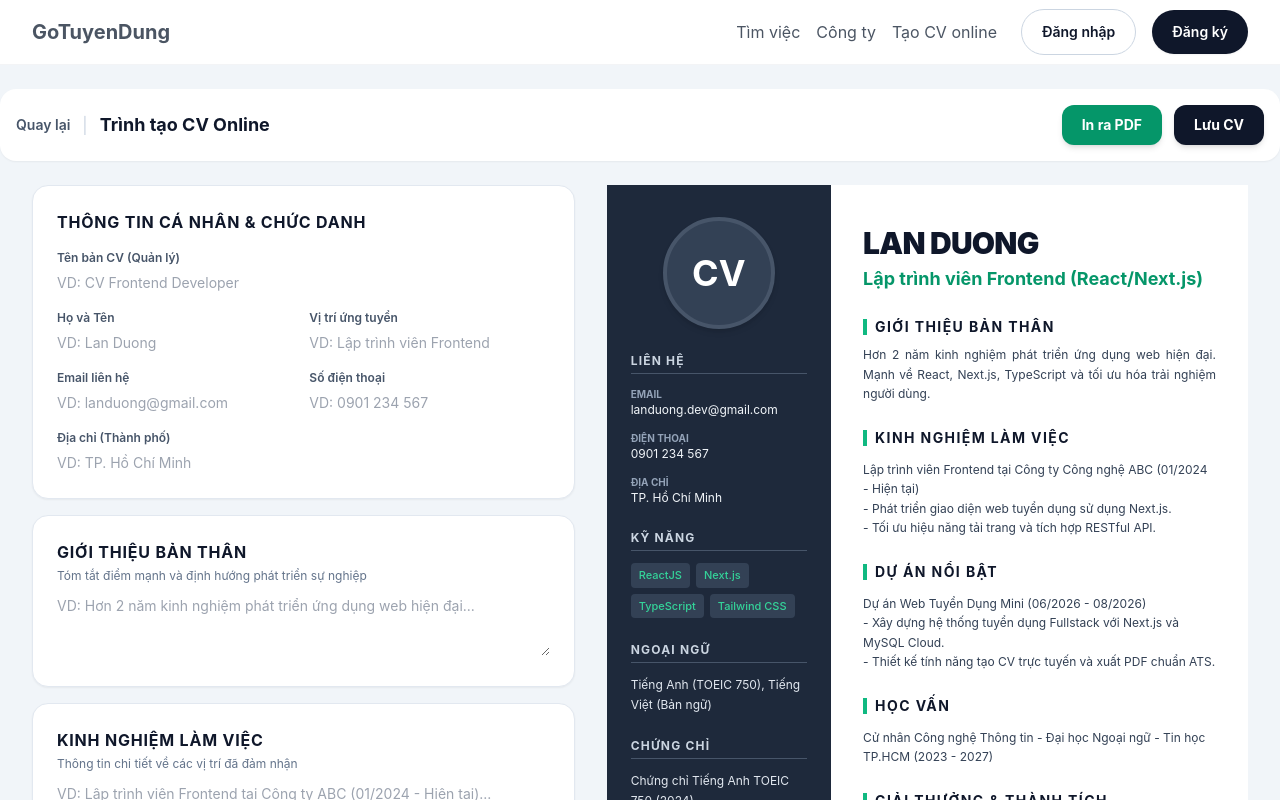
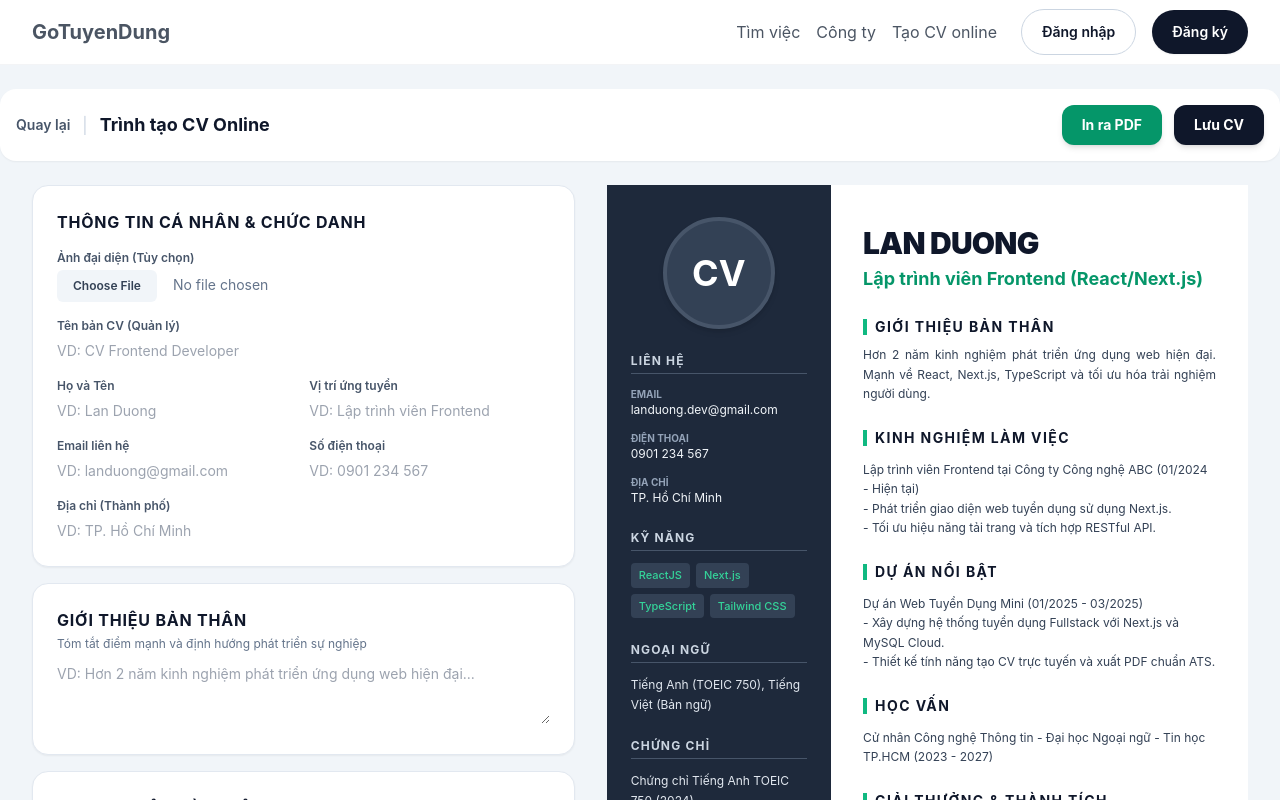
Before and after one commit to Lan1902/WebTuyenDung-Frontend, a Next.js app in the folder frontend/: page /create-resume in a window 1280 px wide. Shown: the top 800 px of the page. Built offline with nearby package versions, Linux system fonts and the light colour scheme.

Commit message:
Cập nhật

```diff
--- a/frontend/src/app/companies/page.tsx
+++ b/frontend/src/app/companies/page.tsx
@@ -34,7 +34,7 @@ export default function CompaniesPage() {
 
   const filteredCompanies = companies.filter(company => {
     const matchesSearch = company.name.toLowerCase().includes(searchTerm.toLowerCase()) ||
-                         company.industry.toLowerCase().includes(searchTerm.toLowerCase());
+                          company.industry.toLowerCase().includes(searchTerm.toLowerCase());
     const matchesIndustry = !selectedIndustry || company.industry === selectedIndustry;
     const matchesLocation = !selectedLocation || company.location === selectedLocation;
     const matchesSize = !selectedSize || company.size === selectedSize;
@@ -50,11 +50,11 @@ export default function CompaniesPage() {
 
   return (
     <div className="min-h-screen bg-gray-50 dark:bg-gray-900 py-8">
-      {/* Header */}
-      <div className="bg-gradient-to-r from-blue-600 to-blue-700 text-white py-12 dark:from-blue-800 dark:to-blue-900">
+      {/* Header đã bỏ màu xanh, text tự động đổi màu theo theme */}
+      <div className="py-12">
         <div className="max-w-7xl mx-auto px-4 sm:px-6 lg:px-8">
-          <h1 className="text-4xl font-bold mb-4">{t('companies.viewAll')}</h1>
-          <p className="text-xl">{t('companies.description')}</p>
+          <h1 className="text-4xl font-bold mb-4 text-gray-900 dark:text-white">{t('companies.viewAll')}</h1>
+          <p className="text-xl text-gray-600 dark:text-gray-300">{t('companies.description')}</p>
         </div>
       </div>
 
@@ -141,7 +141,7 @@ export default function CompaniesPage() {
             {filteredCompanies.map((company) => (
               <div
                 key={company.id}
-                className="card-surface p-6 hover:shadow-lg transition"
+                className="card-surface bg-white p-6 rounded-lg hover:shadow-lg transition"
               >
                 <div className="flex items-center mb-4">
                   <img
@@ -153,13 +153,15 @@ export default function CompaniesPage() {
                     }}
                   />
                   <div>
-                    <h3 className="text-xl font-bold text-gray-900 dark:text-white">{company.name}</h3>
-                    <p className="text-gray-600 dark:text-gray-300 text-sm">{company.industry}</p>
+                    {/* Bỏ các class dark:text-... để chữ luôn đậm trên nền trắng */}
+                    <h3 className="text-xl font-bold text-gray-900">{company.name}</h3>
+                    <p className="text-gray-600 font-medium text-sm">{company.industry}</p>
                   </div>
                 </div>
-                <p className="text-gray-600 dark:text-gray-300 text-sm mb-2">📍 {company.location}</p>
-                <p className="text-gray-500 dark:text-gray-400 text-sm mb-4">👥 {company.size}</p>
-                <p className="text-gray-700 dark:text-gray-300 text-sm mb-4 line-clamp-2">{company.description}</p>
+                {/* Đổi màu chữ sang xám đậm (gray-700/800) để nổi bật trên nền trắng */}
+                <p className="text-gray-700 text-sm mb-2">📍 {company.location}</p>
+                <p className="text-gray-700 text-sm mb-4">👥 {company.size}</p>
+                <p className="text-gray-800 text-sm mb-4 line-clamp-2">{company.description}</p>
                 <a
                   href={company.website}
                   target="_blank"
--- a/frontend/src/app/create-resume/page.tsx
+++ b/frontend/src/app/create-resume/page.tsx
@@ -9,7 +9,7 @@ export default function CreateResumePage() {
   const router = useRouter();
   const [loading, setLoading] = useState(false);
 
-  // DỮ LIỆU GỐC ĐỂ TRỐNG HOÀN TOÀN
+  // DỮ LIỆU GỐC ĐỂ TRỐNG
   const [formData, setFormData] = useState({
     title: "",
     fullName: "",
@@ -27,6 +27,9 @@ export default function CreateResumePage() {
     awards: "",
   });
 
+  // State lưu trữ ảnh đại diện
+  const [avatarUrl, setAvatarUrl] = useState<string | null>(null);
+
   const componentRef = useRef<HTMLDivElement>(null);
   const [isExporting, setIsExporting] = useState(false);
 
@@ -43,6 +46,18 @@ export default function CreateResumePage() {
 
   const handleChange = (e: React.ChangeEvent<HTMLInputElement | HTMLTextAreaElement>) => {
     setFormData({ ...formData, [e.target.name]: e.target.value });
+  };
+
+  // Hàm xử lý khi người dùng chọn ảnh
+  const handleImageUpload = (e: React.ChangeEvent<HTMLInputElement>) => {
+    const file = e.target.files?.[0];
+    if (file) {
+      const reader = new FileReader();
+      reader.onloadend = () => {
+        setAvatarUrl(reader.result as string);
+      };
+      reader.readAsDataURL(file);
+    }
   };
 
   const handleSubmit = async (e: React.FormEvent) => {
@@ -137,7 +152,7 @@ export default function CreateResumePage() {
 
         <div className="container-page mx-auto grid gap-8 lg:grid-cols-[1.1fr_1.3fr] items-start">
 
-          {/* ================= CỘT TRÁI: FORM (SỬ DỤNG PLACEHOLDER) ================= */}
+          {/* ================= CỘT TRÁI: FORM ================= */}
           <div className="space-y-4 print-hidden">
 
             <div className="rounded-2xl bg-white p-6 shadow-sm border border-slate-200 dark:bg-gray-800 dark:border-gray-700">
@@ -145,6 +160,18 @@ export default function CreateResumePage() {
                 Thông tin cá nhân & Chức danh
               </h2>
               <div className="space-y-4">
+
+                {/* NÚT TẢI ẢNH ĐẠI DIỆN MỚI THÊM VÀO */}
+                <div>
+                  <label className="block text-xs font-semibold text-slate-600 dark:text-slate-300 mb-1">Ảnh đại diện (Tùy chọn)</label>
+                  <input
+                    type="file"
+                    accept="image/*"
+                    onChange={handleImageUpload}
+                    className="w-full text-sm text-slate-500 file:mr-4 file:py-2 file:px-4 file:rounded-md file:border-0 file:text-xs file:font-semibold file:bg-slate-100 file:text-slate-700 hover:file:bg-slate-200 dark:file:bg-slate-700 dark:file:text-slate-300 cursor-pointer"
+                  />
+                </div>
+
                 <div>
                   <label className="block text-xs font-semibold text-slate-600 dark:text-slate-300 mb-1">Tên bản CV (Quản lý)</label>
                   <input type="text" name="title" value={formData.title} onChange={handleChange} placeholder="VD: CV Frontend Developer" className="w-full input-base text-sm dark:bg-gray-700 dark:text-white" />
@@ -251,10 +278,19 @@ export default function CreateResumePage() {
             >
               <div className="flex w-[35%] flex-col gap-6 bg-slate-800 p-6 text-slate-100 print:bg-slate-800 print:text-white">
 
+                {/* HIỂN THỊ AVATAR HOẶC VÒNG TRÒN MẶC ĐỊNH */}
                 <div className="flex justify-center pt-2">
-                  <div className="flex h-28 w-28 items-center justify-center rounded-full border-4 border-slate-600 bg-slate-700 text-4xl font-bold uppercase text-white shadow-md">
-                    {formData.fullName ? formData.fullName.charAt(0) : "CV"}
-                  </div>
+                  {avatarUrl ? (
+                    <img
+                      src={avatarUrl}
+                      alt="Avatar"
+                      className="h-28 w-28 rounded-full object-cover border-4 border-slate-600 shadow-md bg-white"
+                    />
+                  ) : (
+                    <div className="flex h-28 w-28 items-center justify-center rounded-full border-4 border-slate-600 bg-slate-700 text-4xl font-bold uppercase text-white shadow-md">
+                      {formData.fullName ? formData.fullName.charAt(0) : "CV"}
+                    </div>
+                  )}
                 </div>
 
                 <section>
@@ -347,7 +383,7 @@ export default function CreateResumePage() {
                     Dự án nổi bật
                   </h3>
                   <div className="text-xs leading-relaxed text-slate-700 whitespace-pre-wrap">
-                    {formData.projects || "Dự án Web Tuyển Dụng Mini (06/2026 - 08/2026)\n- Xây dựng hệ thống tuyển dụng Fullstack với Next.js và MySQL Cloud.\n- Thiết kế tính năng tạo CV trực tuyến và xuất PDF chuẩn ATS."}
+                    {formData.projects || "Dự án Web Tuyển Dụng Mini (01/2025 - 03/2025)\n- Xây dựng hệ thống tuyển dụng Fullstack với Next.js và MySQL Cloud.\n- Thiết kế tính năng tạo CV trực tuyến và xuất PDF chuẩn ATS."}
                   </div>
                 </section>
 
--- a/frontend/src/app/jobs/page.tsx
+++ b/frontend/src/app/jobs/page.tsx
@@ -305,7 +305,8 @@ export default function JobsPage() {
                       <span className="chip">{job.experienceLevel}</span>
                     </div>
                     <h3 className="mt-4 text-xl font-bold text-slate-950">{job.title}</h3>
-                    <p className="mt-2 text-sm text-slate-600 dark:text-slate-300">Công ty: {(job as any).companyName || 'Công ty chưa cập nhật tên'}</p>
+                    {/* Bỏ class dark:text-slate-300 ở thẻ <p> phía dưới */}
+                    <p className="mt-2 text-sm text-slate-600">Công ty: {(job as any).companyName || 'Công ty chưa cập nhật tên'}</p>
                     <div className="mt-3 flex flex-wrap gap-2">
                       <span className="chip">{job.location}</span>
                       <span className="chip text-emerald-700">{formatSalary(job.salaryMin, job.salaryMax)}</span>
```
